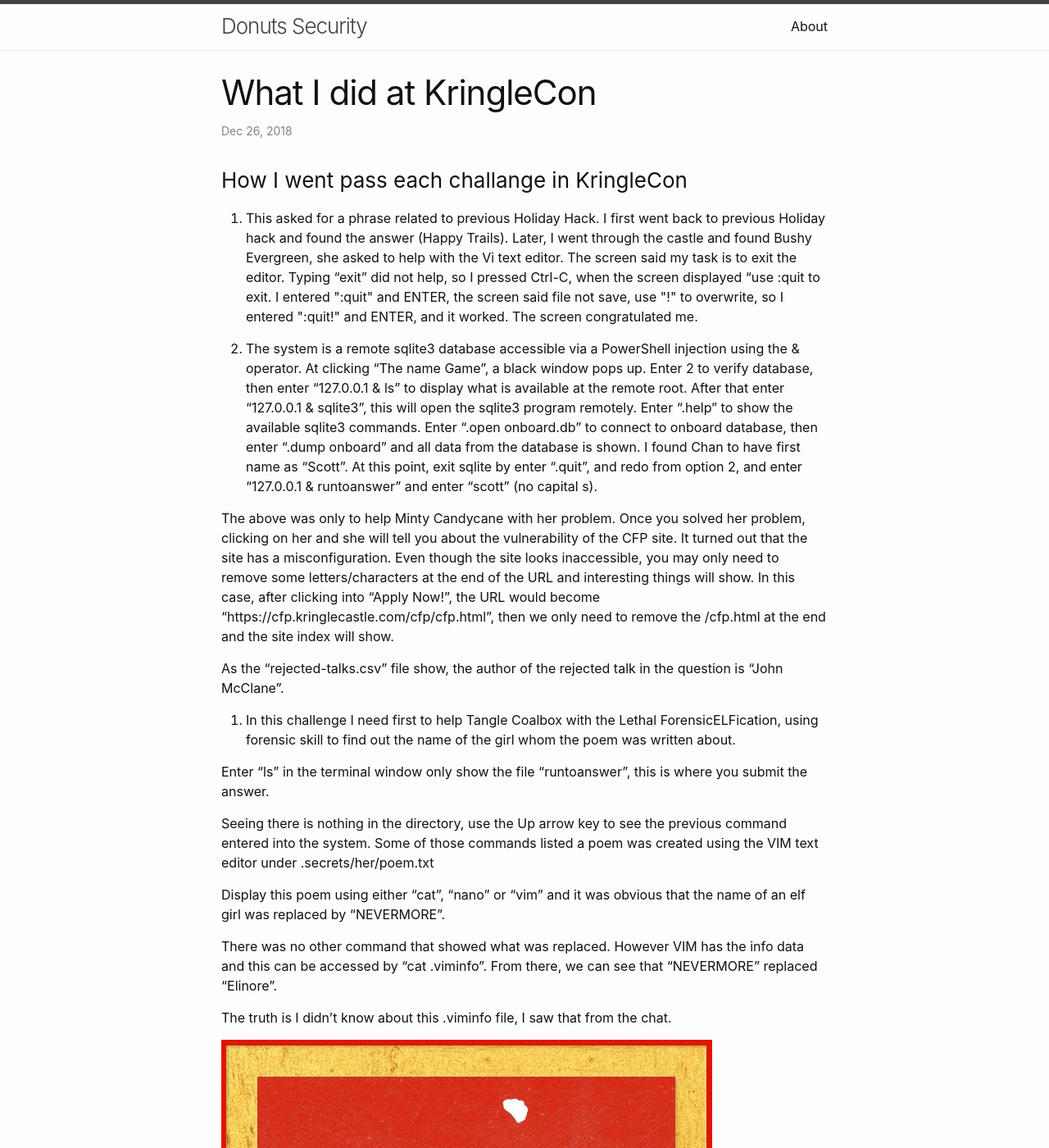
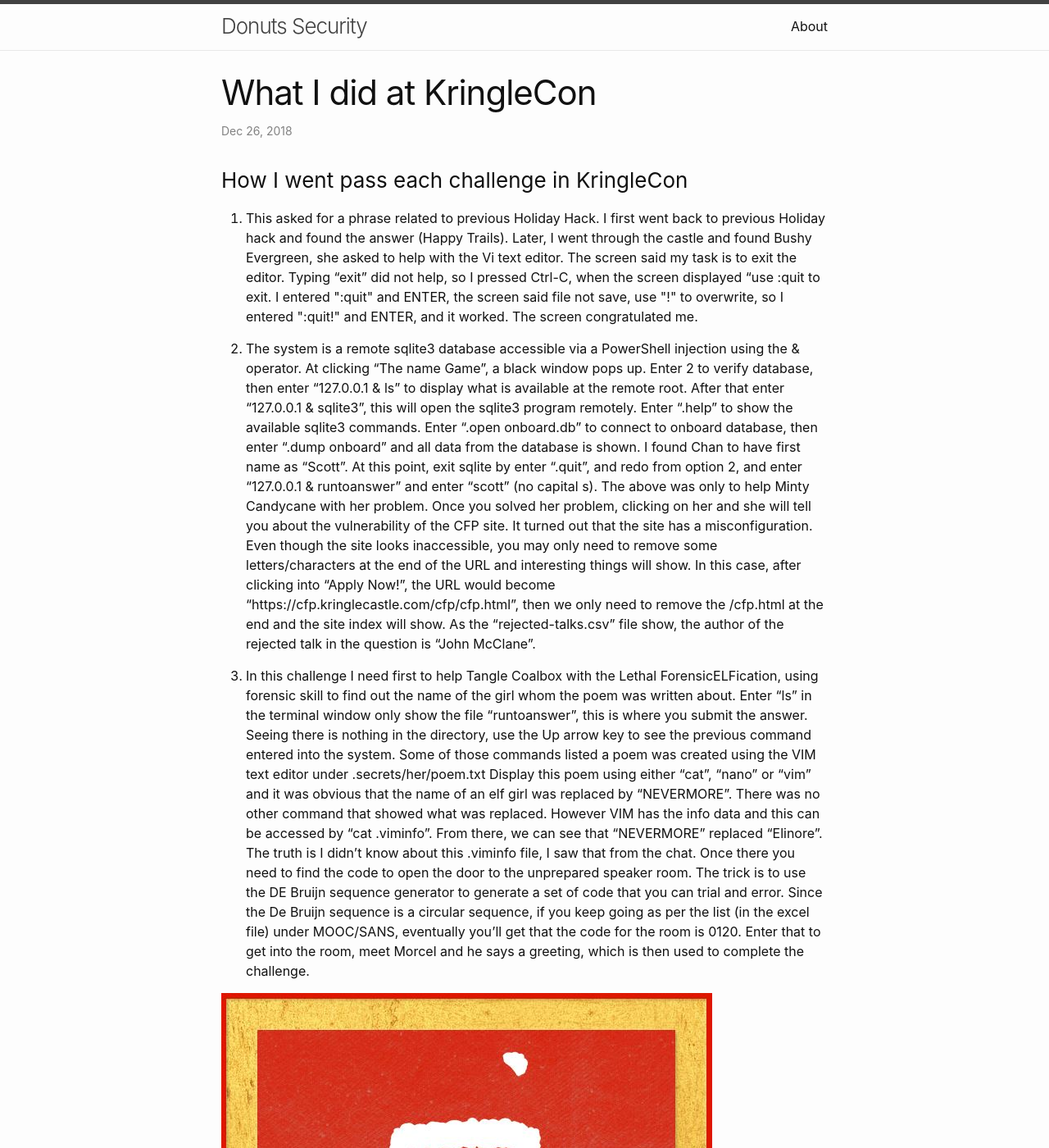
Before and after one commit to Khanhaho/khanhaho.github.io, a Jekyll site: the page built from _posts/2018-12-26-kringlecon-taks.md, in a window 1280 px wide and 1400 px high. Shown: the whole window at 82% size. Built offline with Jekyll 4.4.1, drawn with Linux system fonts in a browser that asks for light colours.

Commit message:
added challenge 3

```diff
--- a/_posts/2018-12-26-kringlecon-taks.md
+++ b/_posts/2018-12-26-kringlecon-taks.md
@@ -4,26 +4,22 @@ title: "What I did at KringleCon"
 categories: misc
 ---
 
-### How I went pass each challange in KringleCon
+### How I went pass each challenge in KringleCon
 
 1. This asked for a phrase related to previous Holiday Hack. I first went back to previous Holiday hack and found the answer (Happy Trails). Later, I went through the castle and found Bushy Evergreen, she asked to help with the Vi text editor. The screen said my task is to exit the editor. Typing "exit" did not help, so I pressed Ctrl-C, when the screen displayed "use :quit<Enter> to exit. I entered ":quit" and ENTER, the screen said file not save, use "!" to overwrite, so I entered ":quit!" and ENTER, and it worked. The screen congratulated me.
 
 2. The system is a remote sqlite3 database accessible via a PowerShell injection using the & operator. At clicking "The name Game", a black window pops up. Enter 2 to verify database, then enter "127.0.0.1 & ls" to display what is available at the remote root. After that enter "127.0.0.1 & sqlite3", this will open the sqlite3 program remotely. Enter ".help" to show the available sqlite3 commands. Enter ".open onboard.db" to connect to onboard database, then enter ".dump onboard" and all data from the database is shown. I found Chan to have first name as "Scott". At this point, exit sqlite by enter ".quit", and redo from option 2, and enter "127.0.0.1 & runtoanswer" and enter "scott" (no capital s).
-
 The above was only to help Minty Candycane with her problem. Once you solved her problem, clicking on her and she will tell you about the vulnerability of the CFP site. It turned out that the site has a misconfiguration. Even though the site looks inaccessible, you may only need to remove some letters/characters at the end of the URL and interesting things will show. In this case, after clicking into "Apply Now!", the URL would become "https://cfp.kringlecastle.com/cfp/cfp.html", then we only need to remove the /cfp.html at the end and the site index will show.
-
 As the "rejected-talks.csv" file show, the author of the rejected talk in the question is "John McClane".
 
 3. In this challenge I need first to help Tangle Coalbox with the Lethal ForensicELFication, using forensic skill to find out the name of the girl whom the poem was written about.
+Enter "ls" in the terminal window only show the file "runtoanswer", this is where you submit the answer.
+Seeing there is nothing in the directory, use the Up arrow key to see the previous command entered into the system. Some of those commands listed a poem was created using the VIM text editor under .secrets/her/poem.txt
+Display this poem using either "cat", "nano" or "vim" and it was obvious that the name of an elf girl was replaced by "NEVERMORE".
+There was no other command that showed what was replaced. However VIM has the info data and this can be accessed by "cat .viminfo". From there, we can see that "NEVERMORE" replaced "Elinore".
+The truth is I didn't know about this .viminfo file, I saw that from the chat.
+Once there you need to find the code to open the door to the unprepared speaker room. The trick is to use the DE Bruijn sequence generator to generate a set of code that you can trial and error. Since the De Bruijn sequence is a circular sequence, if you keep going as per the list (in the excel file) under MOOC/SANS, eventually you'll get that the code for the room is 0120. Enter that to get into the room, meet Morcel and he says a greeting, which is then used to complete the challenge.
 
-Enter "ls" in the terminal window only show the file "runtoanswer", this is where you submit the answer.
 
-Seeing there is nothing in the directory, use the Up arrow key to see the previous command entered into the system. Some of those commands listed a poem was created using the VIM text editor under .secrets/her/poem.txt
-
-Display this poem using either "cat", "nano" or "vim" and it was obvious that the name of an elf girl was replaced by "NEVERMORE".
-
-There was no other command that showed what was replaced. However VIM has the info data and this can be accessed by "cat .viminfo". From there, we can see that "NEVERMORE" replaced "Elinore".
-
-The truth is I didn't know about this .viminfo file, I saw that from the chat.
 
 ![kringle con](/assets/img/kringlecon.jpg)
```
